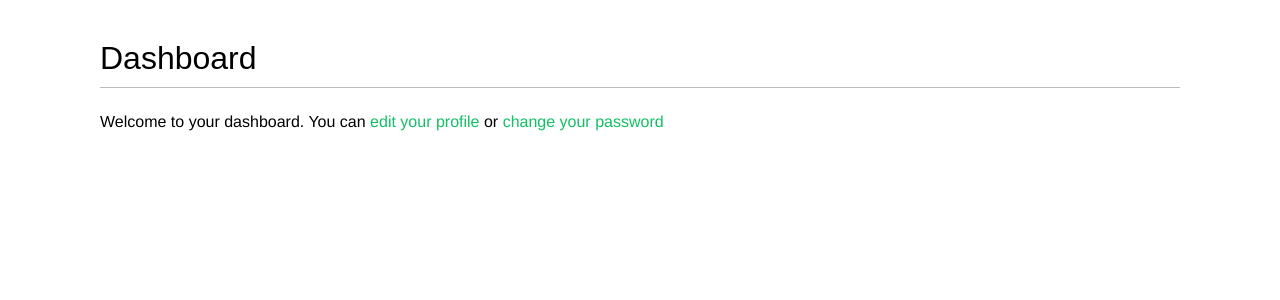
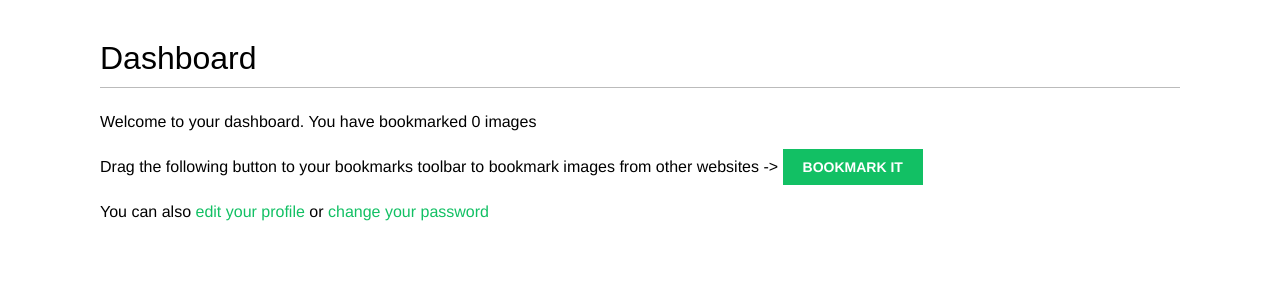
Before and after one commit to Kitayeu/bookmarks, a Django app: page /account/ in a window 1280 px wide. Shown: the part 48-348 px from the top of the page. Run offline with Django 4.2, Linux system fonts and the light colour scheme; the visitor is signed in with stand-in values (Sample User, id 1); data that the repository does not hold is empty; some web fonts are replaced.

Commit message:
Changed 'dashboard.html' to work with script

```diff
--- a/templates/account/dashboard.html
+++ b/templates/account/dashboard.html
@@ -4,6 +4,15 @@
 
 {% block content %}
     <h1>Dashboard</h1>
-    <p>Welcome to your dashboard. You can <a href="{% url 'edit' %}">edit
-        your profile</a> or <a href="{% url 'password_change' %}">change your password</a></p>
+
+    {% with total_images_created=request.user.images_created.count %}
+        <p>Welcome to your dashboard. You have bookmarked
+            {{ total_images_created }} image{{ total_images_created|pluralize }}</p>
+    {% endwith %}
+
+    <p>Drag the following button to your bookmarks toolbar to bookmark images from other websites ->
+        <a href="javascript:{% include 'bookmarklet_launcher.js' %}" class="button">Bookmark it</a></p>
+
+    <p>You can also <a href="{% url 'edit' %}">edit your profile</a>
+        or <a href="{% url 'password_change' %}">change your password</a></p>
 {% endblock content %}
```
